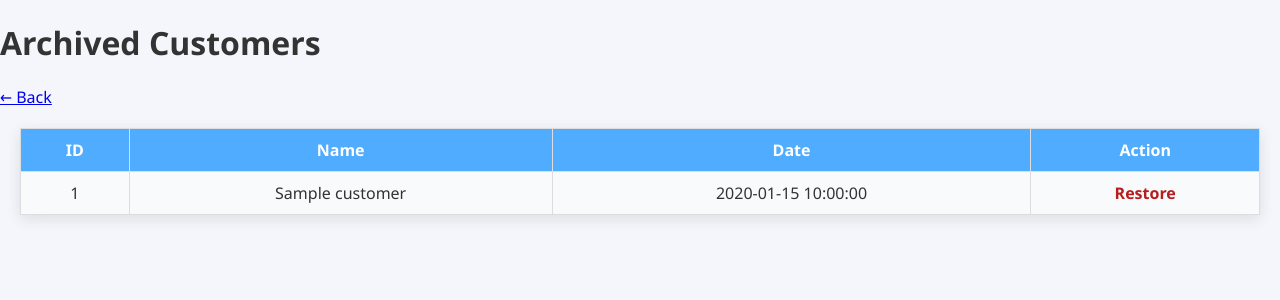
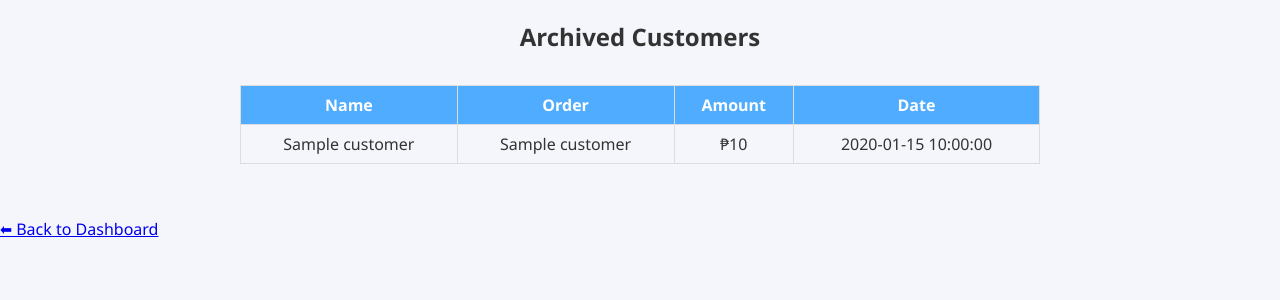
Before and after one commit to vistalemay-gif/zephyr-cms, a Flask app: template templates/archived_customers.html in a window 1280 px wide. Shown: the top 300 px of the page. Run offline with Flask 3, Linux system fonts and the light colour scheme; the template is opened without the code that fills it: most values are stand-ins (such as "Sample title", 1, 10 or a date in 2020).

Commit message:
Update archived_customers.html

```diff
--- a/templates/archived_customers.html
+++ b/templates/archived_customers.html
@@ -1,30 +1,42 @@
 <!DOCTYPE html>
-<html>
+<html lang="en">
 <head>
-  <title>Archived Customers</title>
-  <link rel="stylesheet" href="{{ url_for('static', filename='css/style.css') }}">
+<meta charset="UTF-8">
+<title>Archived Customers - Zephyr CMS</title>
+<link rel="stylesheet" href="{{ url_for('static', filename='style.css') }}">
+<style>
+  .archived-table { max-width: 800px; margin:2rem auto; border-collapse: collapse; width:100%; }
+  .archived-table th, .archived-table td { border:1px solid #ddd; padding:8px; text-align:center; }
+  .archived-table th { background:#4facfe; color:white; }
+</style>
 </head>
 <body>
-
-<h1>Archived Customers</h1>
-
-<a href="{{ url_for('dashboard') }}">← Back</a>
-
-<table class="customer-table">
+  <h2 style="text-align:center;">Archived Customers</h2>
+  <table class="archived-table">
+    <thead>
       <tr>
-    <th>ID</th><th>Name</th><th>Date</th><th>Action</th>
+        <th>Name</th>
+        <th>Order</th>
+        <th>Amount</th>
+        <th>Date</th>
       </tr>
+    </thead>
+    <tbody>
+      {% if customers %}
         {% for c in customers %}
           <tr>
-    <td>{{ c.id }}</td>
             <td>{{ c.name }}</td>
+            <td>{{ c.order_name }}</td>
+            <td>₱{{ c.amount }}</td>
             <td>{{ c.visit_date }}</td>
-    <td>
-      <a href="{{ url_for('restore_customer', id=c.id) }}">Restore</a>
-    </td>
           </tr>
         {% endfor %}
+      {% else %}
+        <tr><td colspan="4">No archived customers yet.</td></tr>
+      {% endif %}
+    </tbody>
   </table>
-
+  <br>
+  <a href="{{ url_for('dashboard') }}">⬅ Back to Dashboard</a>
 </body>
 </html>
```
Lines whose indentation alone changed are shown as unchanged.
